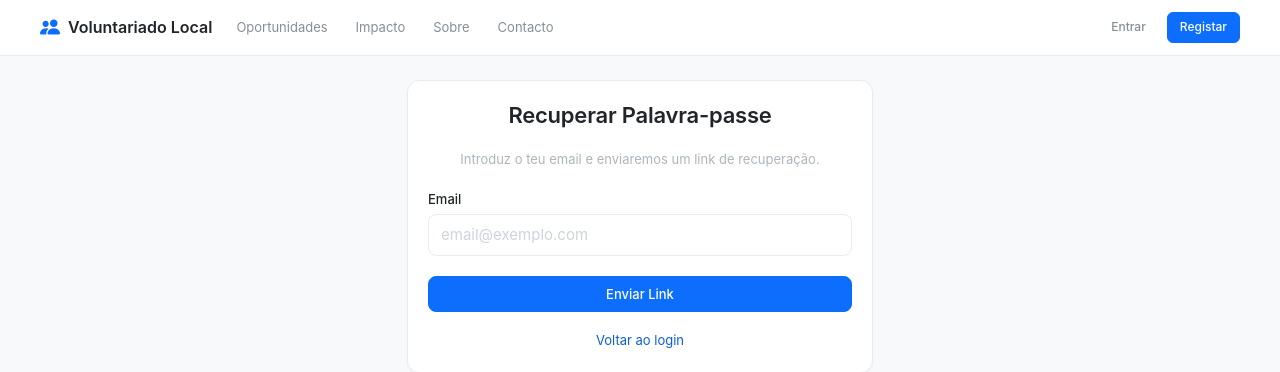
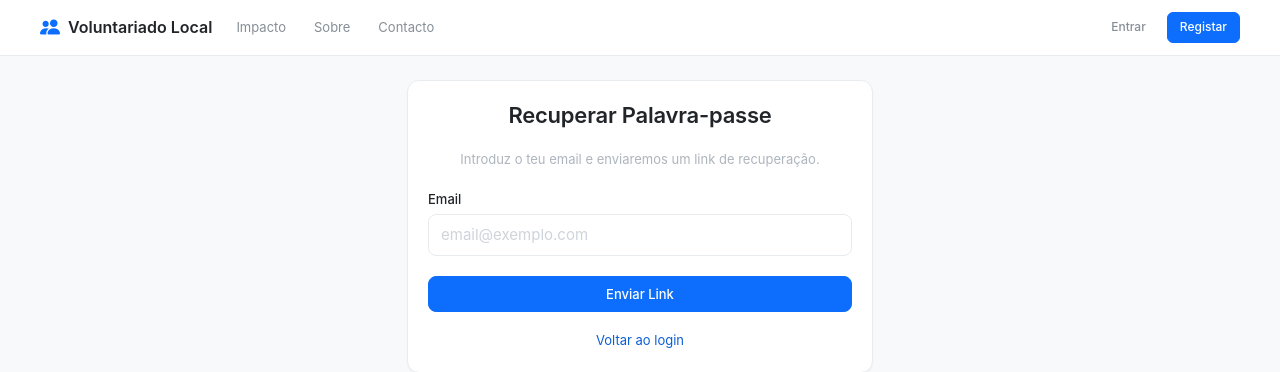
Before and after one commit to rgp200902-ctrl/voluntariado-local-plataforma, a Django app: page /password-reset/ in a window 1280 px wide. Shown: the top 372 px of the page. Run offline with Django 5.2, Linux system fonts and the light colour scheme.

Commit message:
feat: remove Oportunidades from navbar, keep in sidebar only

```diff
--- a/templates/navbar.html
+++ b/templates/navbar.html
@@ -11,7 +11,6 @@
                 Voluntariado Local
             </a>
             <ul class="navbar-nav d-none d-md-flex">
-                <li class="nav-item"><a class="nav-link" href="{% url 'oportunidades:list' %}">Oportunidades</a></li>
                 <li class="nav-item"><a class="nav-link" href="{% url 'core:impacto' %}">Impacto</a></li>
                 <li class="nav-item"><a class="nav-link" href="{% url 'core:sobre' %}">Sobre</a></li>
                 <li class="nav-item"><a class="nav-link" href="{% url 'core:contacto' %}">Contacto</a></li>
```
